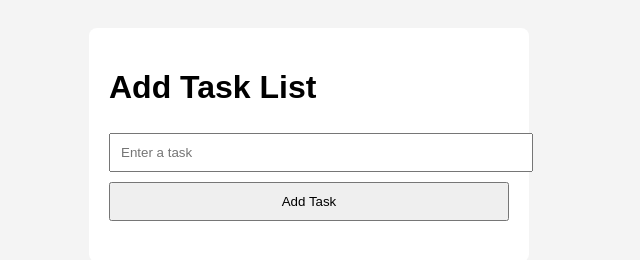
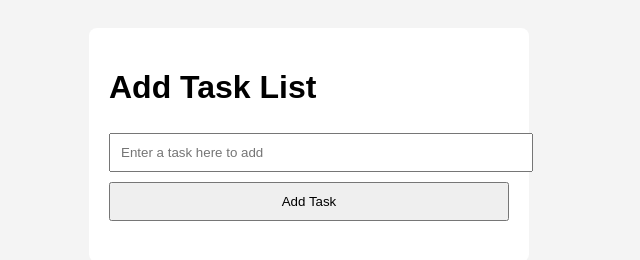
Before and after one commit to lakshitha200/MyProject-test, a plain HTML site: page index.html in a window 1280 px wide. Shown: the full height of the page, 331-971 px from the left. Drawn offline with Linux system fonts and the light colour scheme.

```diff
--- a/index.html
+++ b/index.html
@@ -9,7 +9,7 @@
 <body>
   <div class="container">
     <h1>Add Task List</h1>
-    <input type="text" id="taskInput" placeholder="Enter a task" />
+    <input type="text" id="taskInput" placeholder="Enter a task here to add" />
     <button onclick="addTask()">Add Task</button>
     <ul id="taskList"></ul>
   </div>
```
